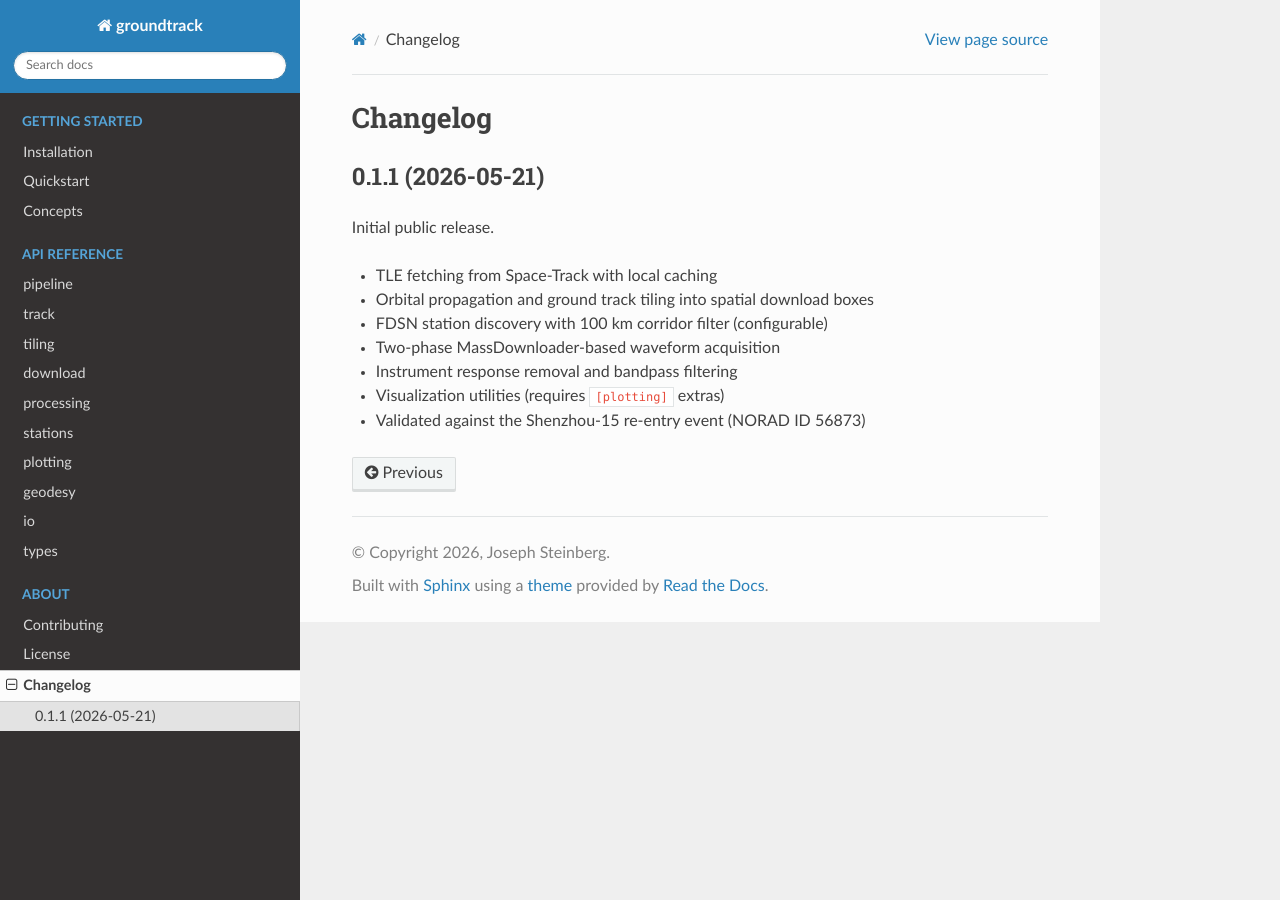
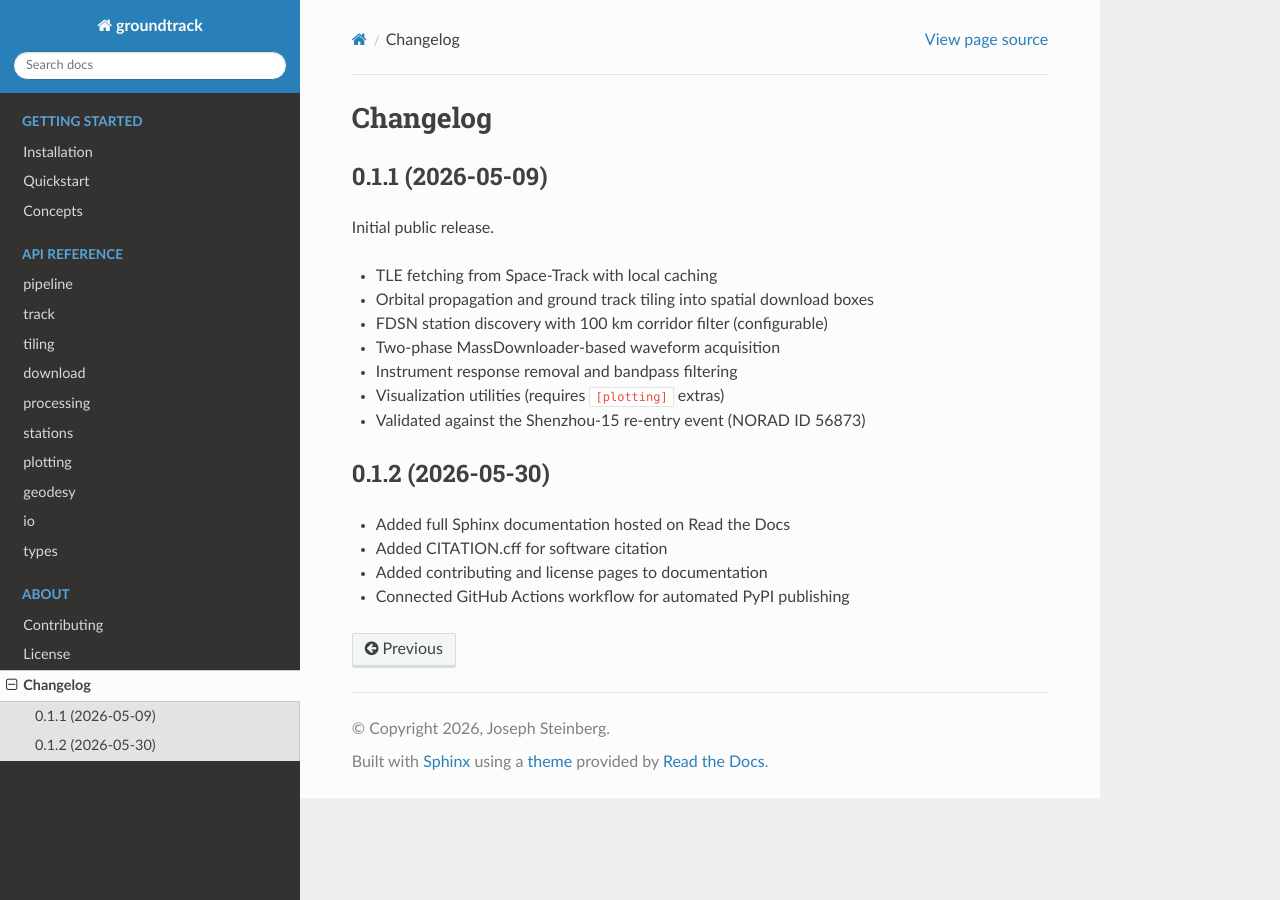
Before and after one commit to jsteinberg34/groundtrack, a Sphinx documentation site: the page built from docs/changelog.rst, in a window 1280 px wide. Built offline with Sphinx 7.4.7 and the Read the Docs theme 3.1.0, drawn with Linux system fonts in a browser that asks for light colours.

Commit message:
Update changelog for v0.1.2

```diff
--- a/docs/changelog.rst
+++ b/docs/changelog.rst
@@ -1,7 +1,7 @@
 Changelog
 =========
 
-0.1.1 (2026-05-21)
+0.1.1 (2026-05-09)
 ------------------
 
 Initial public release.
@@ -13,3 +13,11 @@ Initial public release.
 - Instrument response removal and bandpass filtering
 - Visualization utilities (requires ``[plotting]`` extras)
 - Validated against the Shenzhou-15 re-entry event (NORAD ID 56873)
+
+0.1.2 (2026-05-30)
+------------------
+
+- Added full Sphinx documentation hosted on Read the Docs
+- Added CITATION.cff for software citation
+- Added contributing and license pages to documentation
+- Connected GitHub Actions workflow for automated PyPI publishing
```
